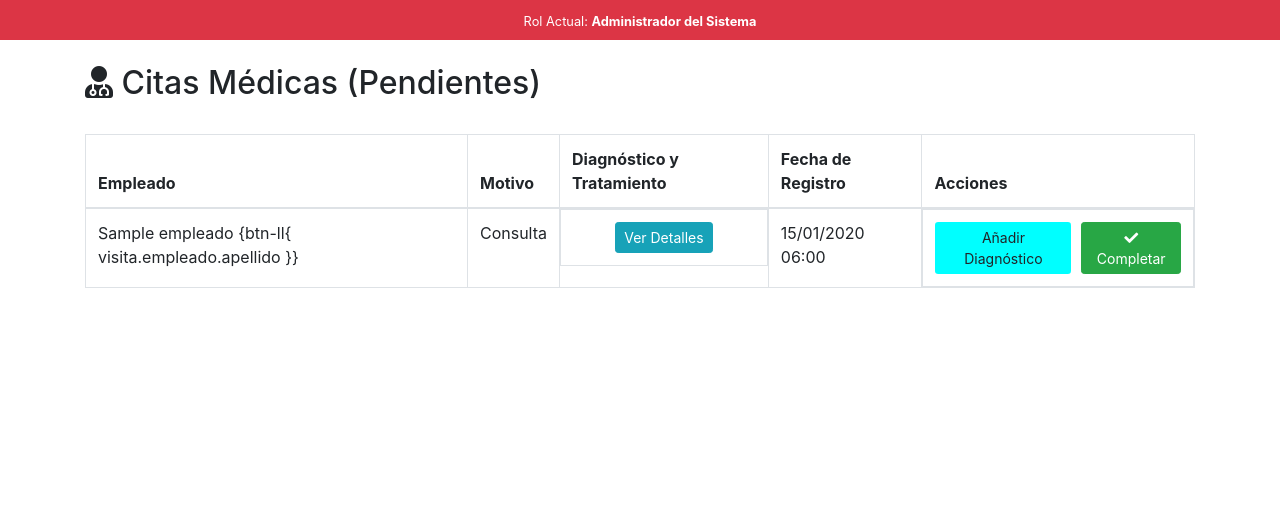
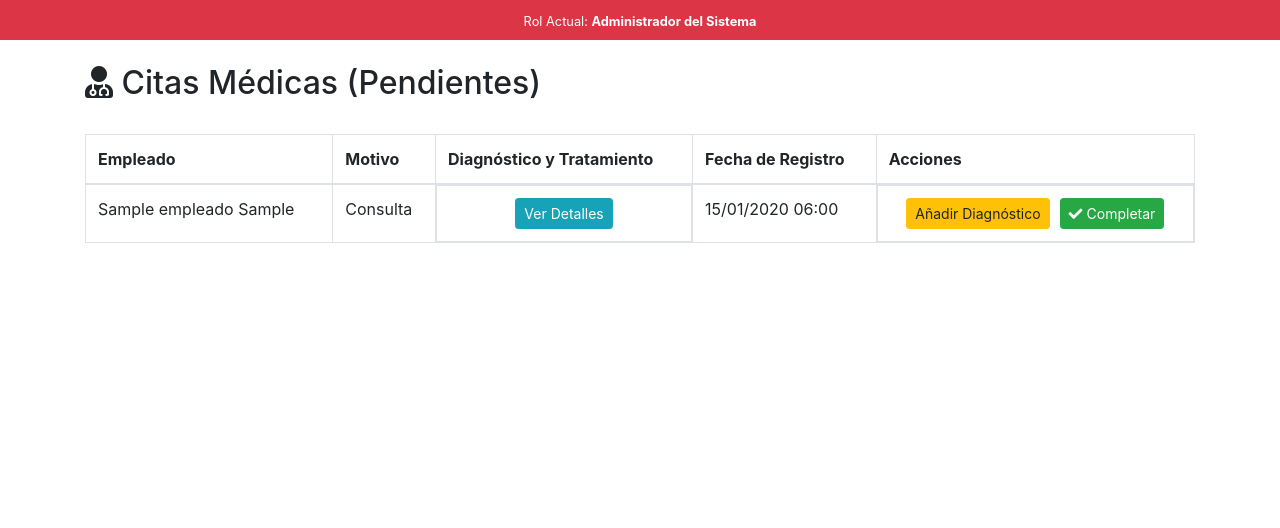
Before and after one commit to Y4nn1s/PrimerRepositorio, a Django app: page /diagnosticos/ in a window 1280 px wide. Shown: the part 56-584 px from the top of the page. Run offline with Django 5.2, Linux system fonts and the light colour scheme; a user stored in the database is signed in; tables that the repository leaves empty hold one stand-in row (values such as "Sample post"); parts of the project's set-up code (start-up, migrations or seed data) failed here and were passed over; some libraries are stand-ins or nearby versions.

Commit message:
CambioTemplate

```diff
--- a/SaludApp/templates/citas_medicas/lista_citasmedicas.html
+++ b/SaludApp/templates/citas_medicas/lista_citasmedicas.html
@@ -12,11 +12,6 @@
 </head>
 
 <body>
-    <style>
-        .btn-ll{
-            background-color: aqua;
-        }
-    </style>
     <!-- Protección del template - Redirección si no está autenticado -->
     {% if not user.is_authenticated %}
     <script>
@@ -53,7 +48,7 @@
             <tbody>
                 {% for visita in visitas_pendientes %}
                 <tr>
-                    <td>{{ visita.empleado.nombre }} {btn-ll{ visita.empleado.apellido }}</td>
+                    <td>{{ visita.empleado.nombre }} {{ visita.empleado.apellido }}</td>
 
                     <td>{{ visita.get_motivo_display }}</td>
 
@@ -75,7 +70,7 @@
                     <td style="display: flex; justify-content: center; gap: 10px;">
                         <!-- Botón para abrir modal de añadir diagnóstico -->
                         <button type="button"
-                                class="btn btn-sm btn-ll"
+                                class="btn btn-warning btn-sm"
                                 data-toggle="modal"
                                 data-target="#modalDiagnostico{{ visita.id }}">
                             Añadir Diagnóstico
```
